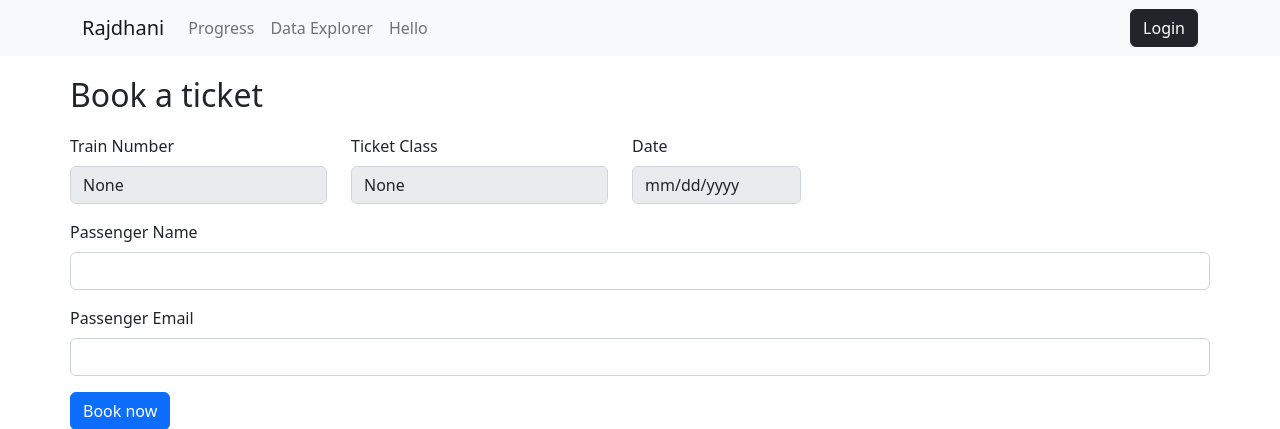
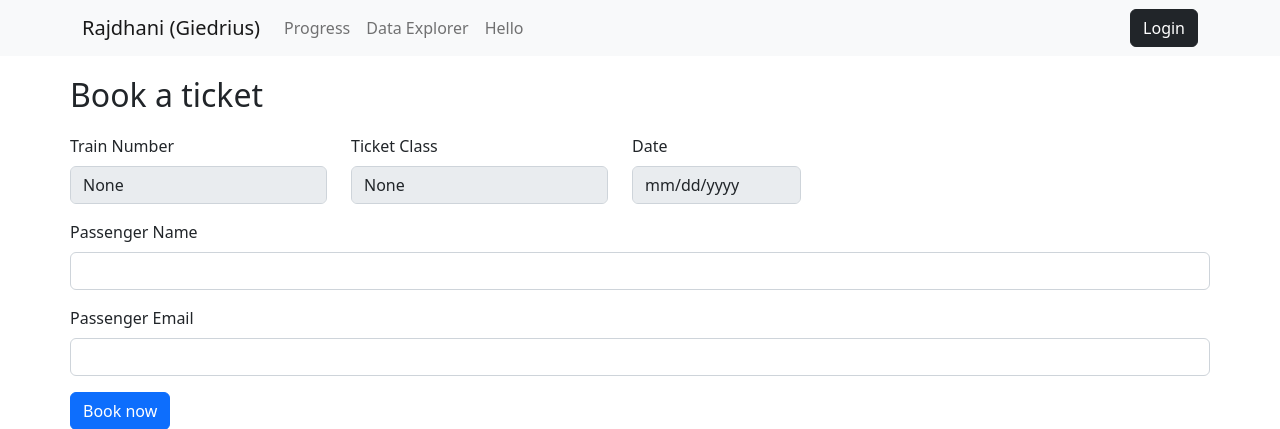
Before and after one commit to travelopiagc/rajdhani, a Flask app: page /book-ticket in a window 1280 px wide. Shown: the top 429 px of the page. Run offline with Flask 2, Linux system fonts and the light colour scheme.

Commit message:
Add Giedrius

```diff
--- a/rajdhani/templates/base.html
+++ b/rajdhani/templates/base.html
@@ -15,7 +15,7 @@
   <body>
     <nav class="navbar navbar-expand-lg bg-light">
       <div class="container">
-        <a class="navbar-brand" href="/">Rajdhani</a>
+        <a class="navbar-brand" href="/">Rajdhani (Giedrius)</a>
         <button class="navbar-toggler" type="button" data-bs-toggle="collapse" data-bs-target="#navbarSupportedContent" aria-controls="navbarSupportedContent" aria-expanded="false" aria-label="Toggle navigation">
           <span class="navbar-toggler-icon"></span>
         </button>
```
